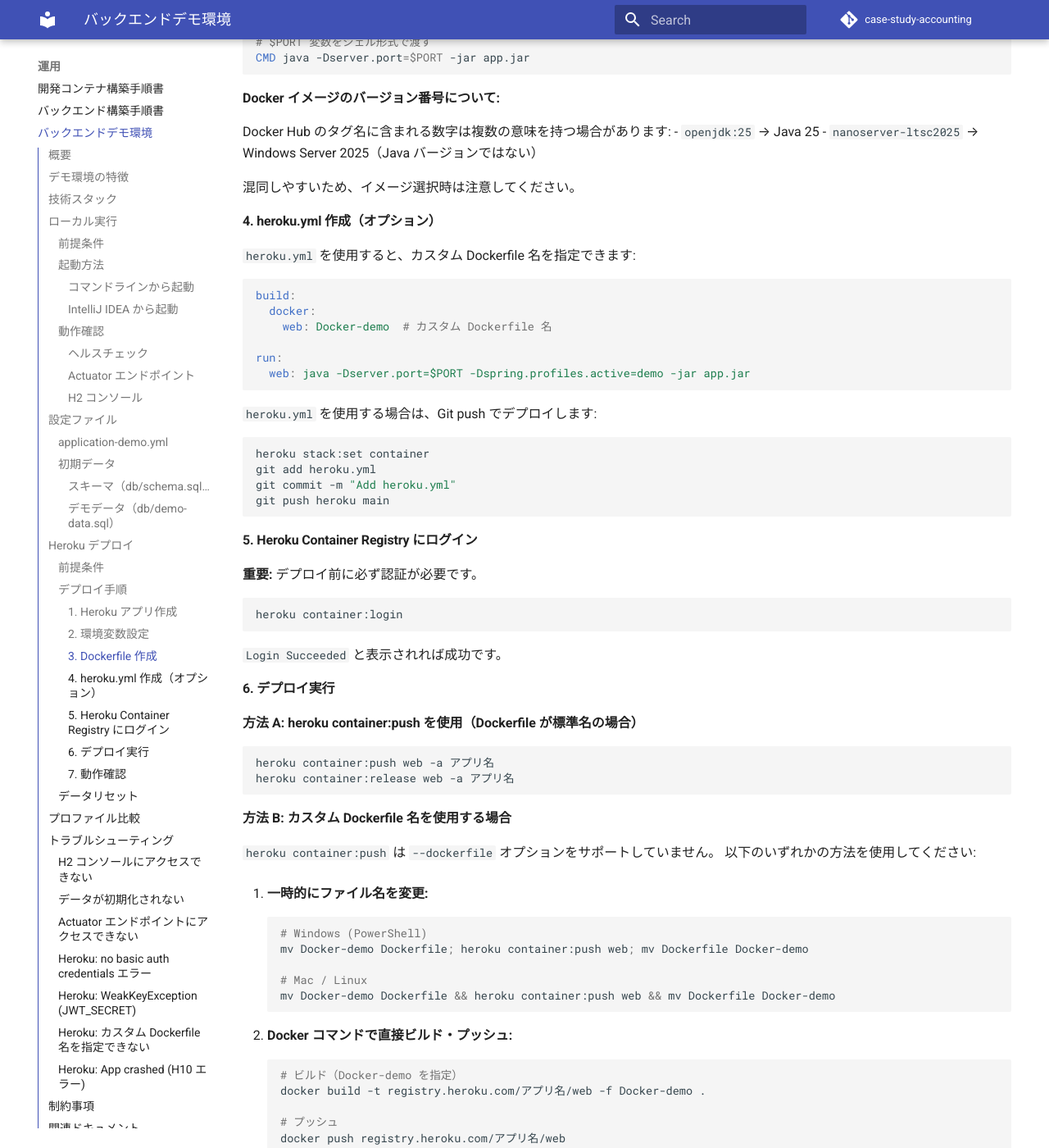
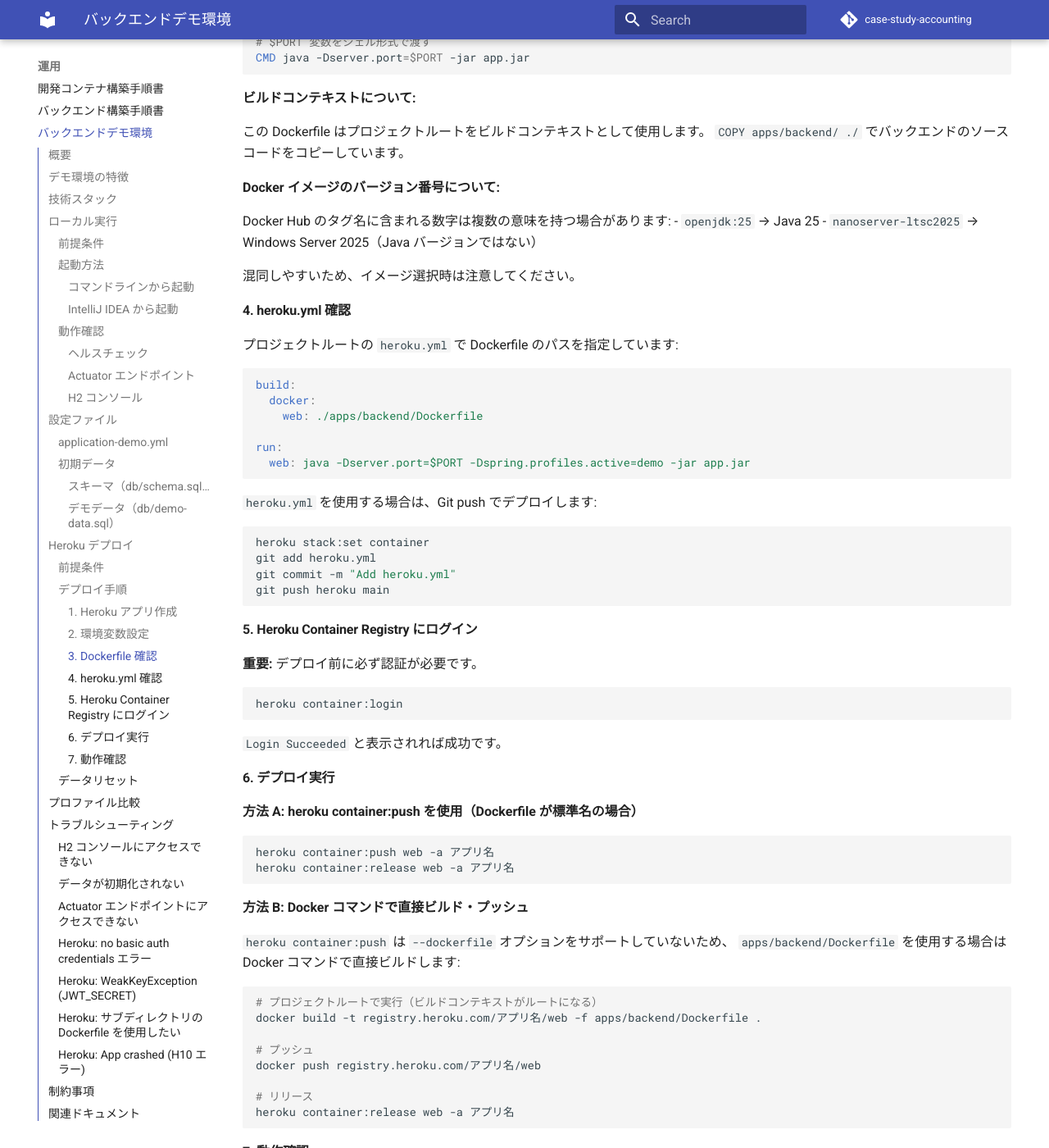
Before and after one commit to k2works/case-study-accounting, an MkDocs documentation site: the page built from docs/operation/backend_demo_env.md, in a window 1280 px wide and 1400 px high, scrolled down 4893 px. Shown: the whole window at 82% size. Built offline with MkDocs 1.6.1 and Material for MkDocs 9.7.7, drawn with Linux system fonts in a browser that asks for light colours; comment, search, counter and statistics services are not loaded; some of the changed text lies outside the part shown.

Commit message:
fix: Dockerfile のパスを apps/backend/ に修正
- apps/backend/Dockerfile の COPY パスを修正
- ドキュメントを実際のファイル配置に合わせて更新
- ビルドコンテキストの説明を追加

🤖 Generated with [Claude Code](https://claude.com/claude-code)

Co-Authored-By: Claude Opus 4.5 <noreply@anthropic.com>

````diff
--- a/docs/operation/backend_demo_env.md
+++ b/docs/operation/backend_demo_env.md
@@ -185,9 +185,9 @@ heroku config:set JWT_SECRET=$(openssl rand -base64 32)
 
 **注意:** `JWT_SECRET` は必須です。設定しないと起動時にエラーになります。
 
-#### 3. Dockerfile 作成
+#### 3. Dockerfile 確認
 
-プロジェクトルートに以下の Dockerfile を作成:
+`apps/backend/Dockerfile` に以下の内容が配置されています:
 
 ```dockerfile
 # ビルドステージ
@@ -209,6 +209,11 @@ EXPOSE 8080
 CMD java -Dserver.port=$PORT -jar app.jar
 ```
 
+**ビルドコンテキストについて:**
+
+この Dockerfile はプロジェクトルートをビルドコンテキストとして使用します。
+`COPY apps/backend/ ./` でバックエンドのソースコードをコピーしています。
+
 **Docker イメージのバージョン番号について:**
 
 Docker Hub のタグ名に含まれる数字は複数の意味を持つ場合があります:
@@ -217,14 +222,14 @@ Docker Hub のタグ名に含まれる数字は複数の意味を持つ場合が
 
 混同しやすいため、イメージ選択時は注意してください。
 
-#### 4. heroku.yml 作成（オプション）
+#### 4. heroku.yml 確認
 
-`heroku.yml` を使用すると、カスタム Dockerfile 名を指定できます:
+プロジェクトルートの `heroku.yml` で Dockerfile のパスを指定しています:
 
 ```yaml
 build:
   docker:
-    web: Docker-demo  # カスタム Dockerfile 名
+    web: ./apps/backend/Dockerfile
 
 run:
   web: java -Dserver.port=$PORT -Dspring.profiles.active=demo -jar app.jar
@@ -258,31 +263,21 @@ heroku container:push web -a アプリ名
 heroku container:release web -a アプリ名
 ```
 
-**方法 B: カスタム Dockerfile 名を使用する場合**
+**方法 B: Docker コマンドで直接ビルド・プッシュ**
 
-`heroku container:push` は `--dockerfile` オプションをサポートしていません。
-以下のいずれかの方法を使用してください:
+`heroku container:push` は `--dockerfile` オプションをサポートしていないため、
+`apps/backend/Dockerfile` を使用する場合は Docker コマンドで直接ビルドします:
 
-1. **一時的にファイル名を変更:**
-   ```bash
-   # Windows (PowerShell)
-   mv Docker-demo Dockerfile; heroku container:push web; mv Dockerfile Docker-demo
+```bash
+# プロジェクトルートで実行（ビルドコンテキストがルートになる）
+docker build -t registry.heroku.com/アプリ名/web -f apps/backend/Dockerfile .
 
-   # Mac / Linux
-   mv Docker-demo Dockerfile && heroku container:push web && mv Dockerfile Docker-demo
-   ```
+# プッシュ
+docker push registry.heroku.com/アプリ名/web
 
-2. **Docker コマンドで直接ビルド・プッシュ:**
-   ```bash
-   # ビルド（Docker-demo を指定）
-   docker build -t registry.heroku.com/アプリ名/web -f Docker-demo .
-
-   # プッシュ
-   docker push registry.heroku.com/アプリ名/web
-
-   # リリース
-   heroku container:release web -a アプリ名
-   ```
+# リリース
+heroku container:release web -a アプリ名
+```
 
 #### 7. 動作確認
 
@@ -367,14 +362,13 @@ heroku config:set JWT_SECRET=$(openssl rand -base64 32) -a アプリ名
 heroku config -a アプリ名
 ```
 
-### Heroku: カスタム Dockerfile 名を指定できない
+### Heroku: サブディレクトリの Dockerfile を使用したい
 
 `heroku container:push` は `--dockerfile` オプションをサポートしていません。
 
 **解決策:**
-1. ファイル名を一時的に `Dockerfile` に変更
-2. `heroku.yml` を使用して Git push でデプロイ
-3. `docker build -f` で直接ビルドしてプッシュ
+1. `heroku.yml` でパスを指定して Git push でデプロイ（推奨）
+2. `docker build -f apps/backend/Dockerfile .` で直接ビルドしてプッシュ
 
 詳細は「デプロイ実行」セクションを参照してください。
 
````
Also changed, not shown: 1 other file.
